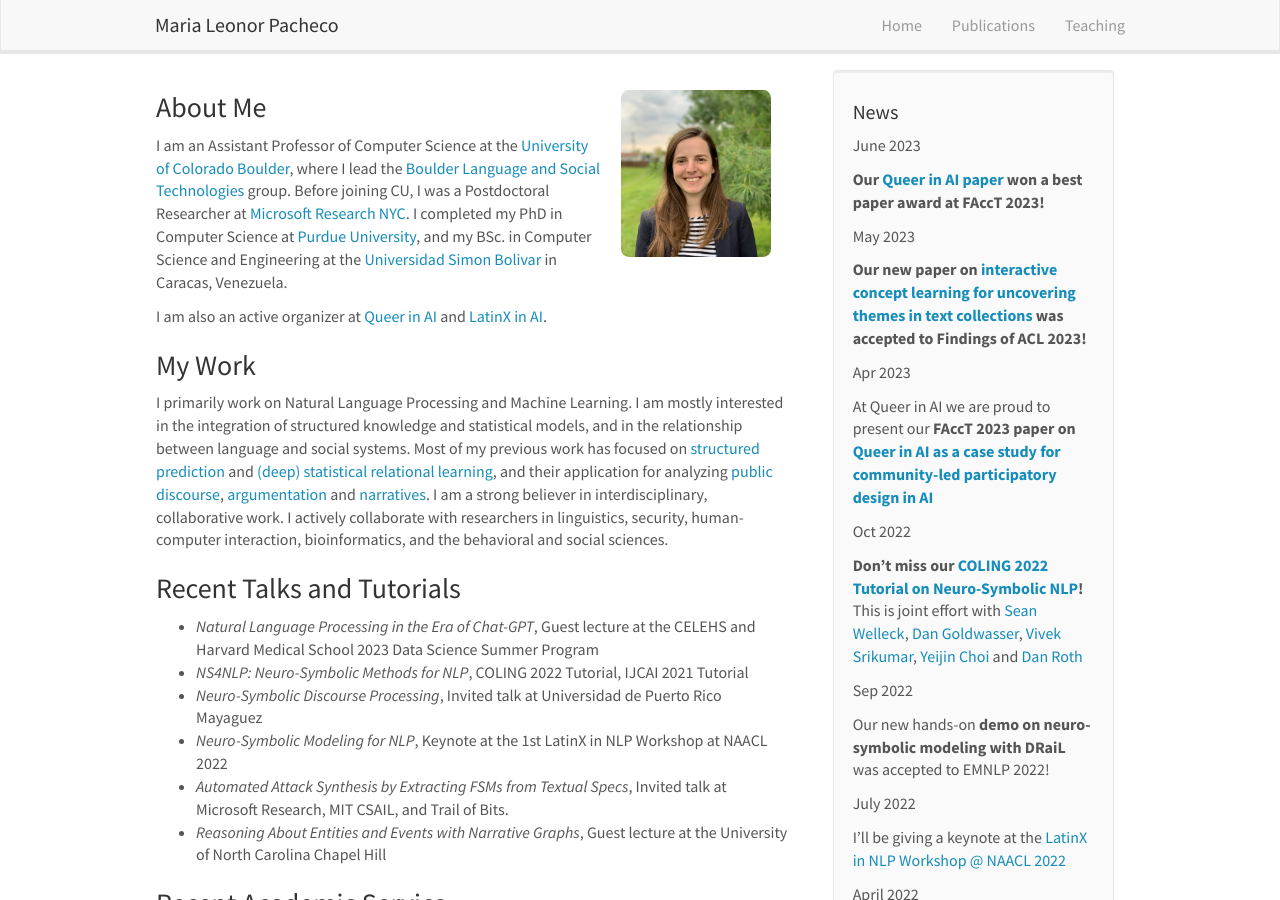
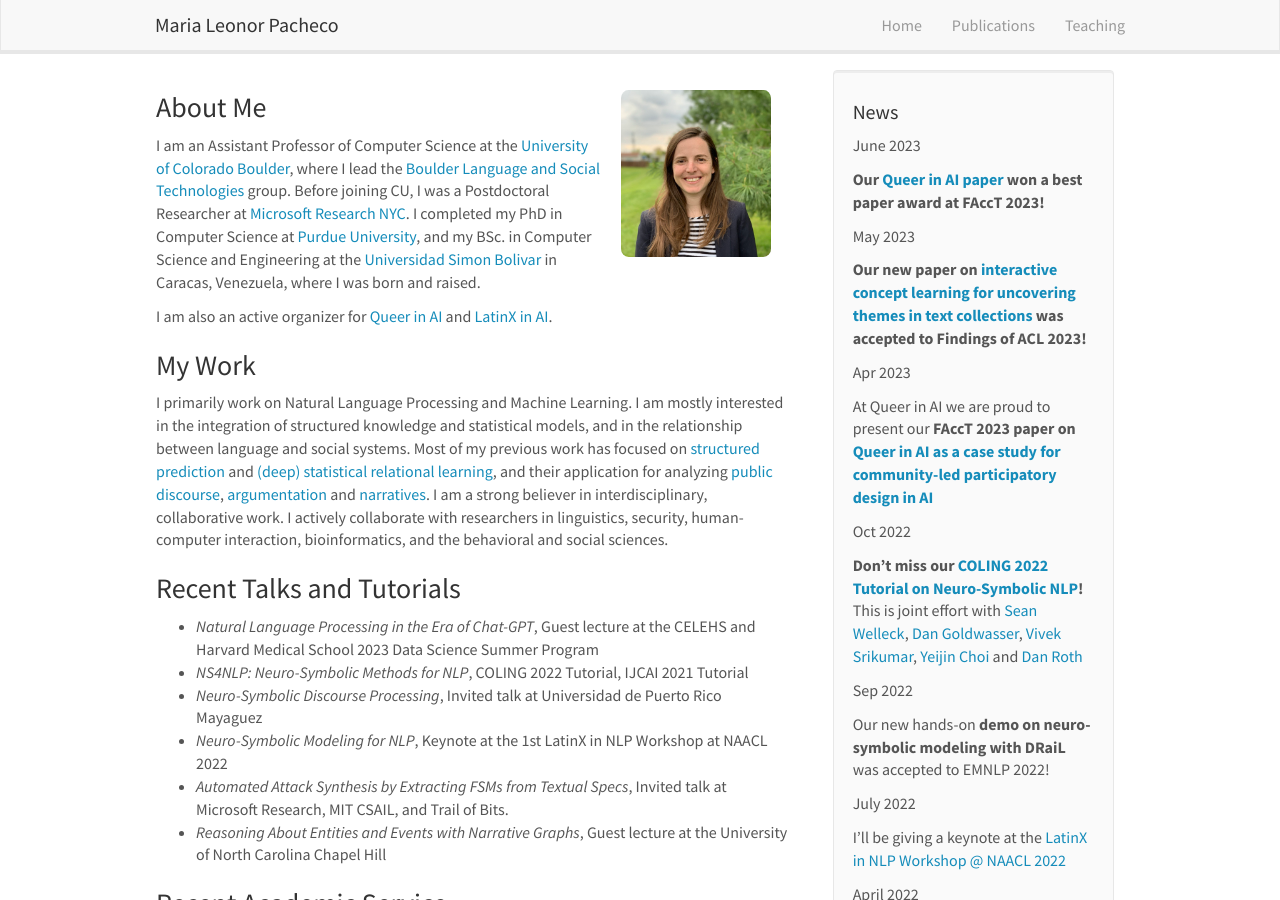
Before and after one commit to mlpacheco/mlpacheco.github.io, a Jekyll site: the page built from _pages/home.md, in a window 1280 px wide and 900 px high. Built offline with Jekyll 4.4.1, drawn with Linux system fonts in a browser that asks for light colours; nearby versions of some CDN libraries.

Commit message:
Update home.md

```diff
--- a/_pages/home.md
+++ b/_pages/home.md
@@ -9,9 +9,9 @@ permalink: /
 ### About Me
 
 I am an Assistant Professor of Computer Science at the [University of Colorado Boulder](https://www.colorado.edu/cs/), where I lead the [Boulder Language and Social Technologies](https://blast-cu.github.io/) group. Before joining CU, I was a Postdoctoral Researcher at [Microsoft Research
-NYC](https://www.microsoft.com/en-us/research/lab/microsoft-research-new-york/). I completed my PhD in Computer Science at [Purdue University](https://www.cs.purdue.edu/), and my BSc. in Computer Science and Engineering at the [Universidad Simon Bolivar](http://www.usb.ve/) in Caracas, Venezuela.
+NYC](https://www.microsoft.com/en-us/research/lab/microsoft-research-new-york/). I completed my PhD in Computer Science at [Purdue University](https://www.cs.purdue.edu/), and my BSc. in Computer Science and Engineering at the [Universidad Simon Bolivar](http://www.usb.ve/) in Caracas, Venezuela, where I was born and raised.
 
-I am also an active organizer at [Queer in AI](https://www.queerinai.com/) and [LatinX in AI](https://www.latinxinai.org/).
+I am also an active organizer for [Queer in AI](https://www.queerinai.com/) and [LatinX in AI](https://www.latinxinai.org/).
 
 
 ### My Work
```
